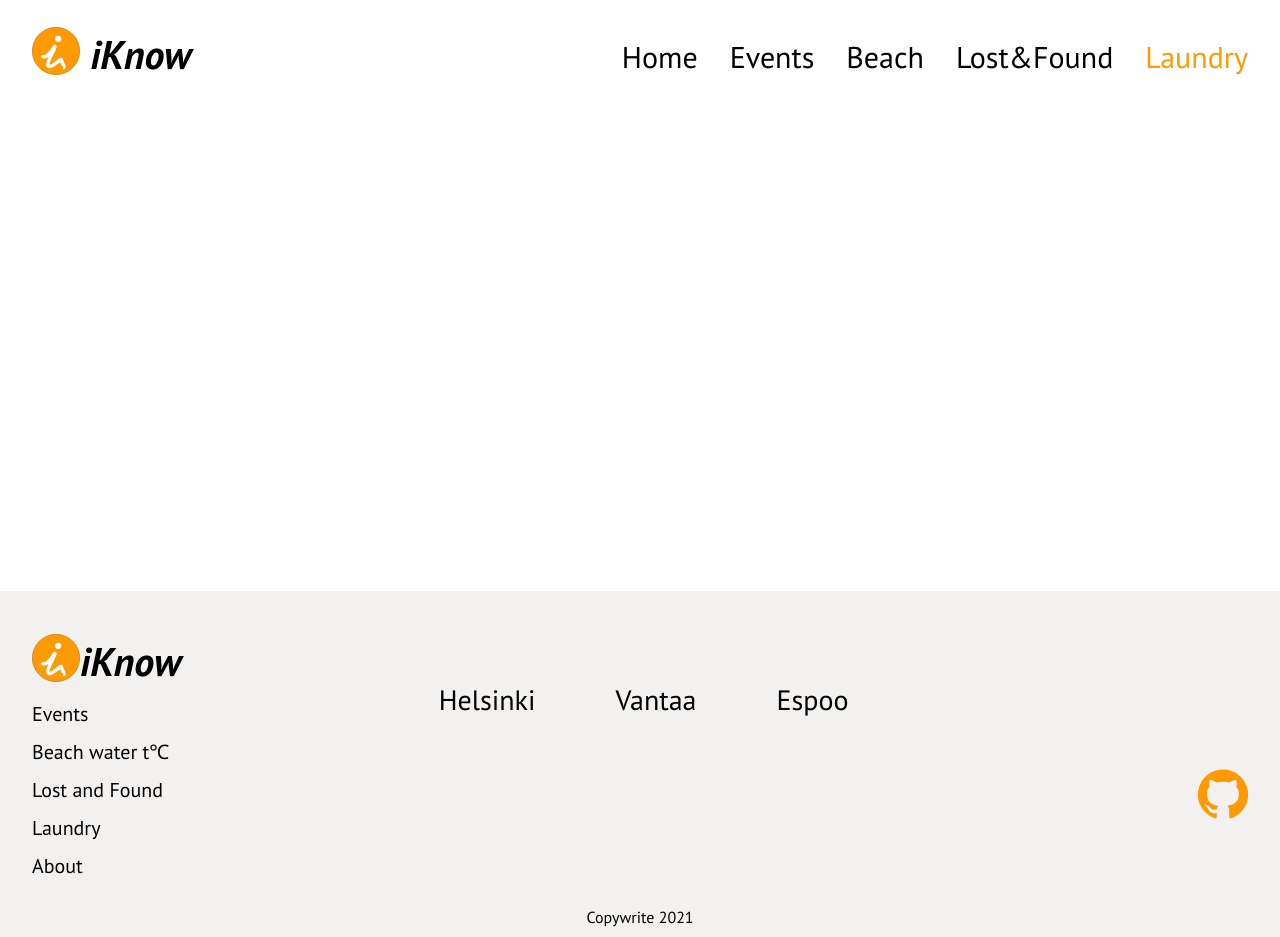
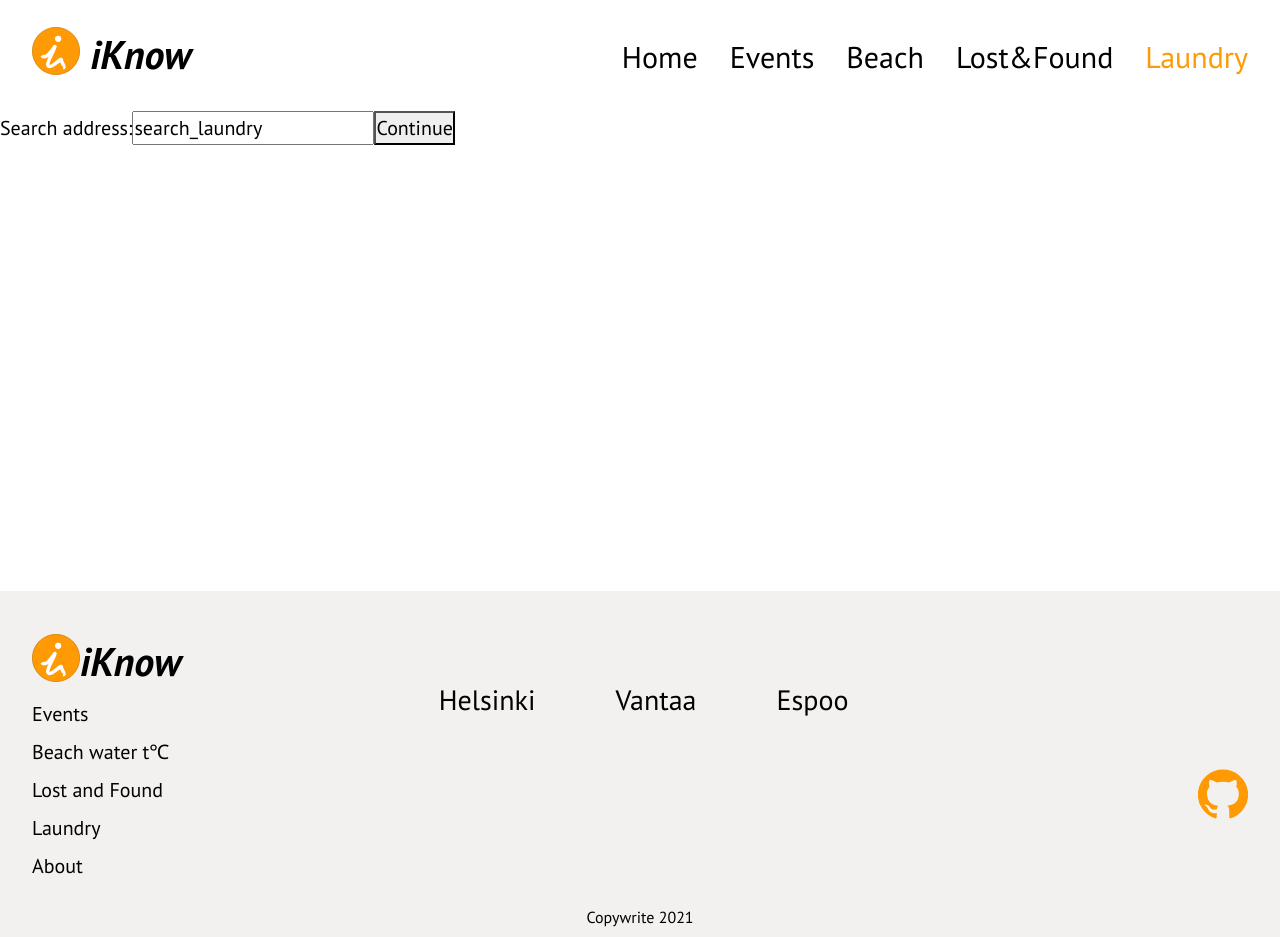
Before and after one commit to bch-team-summer-project/iknow, a React (Create React App) app: page /laundry in a window 1280 px wide. Built offline with nearby package versions, Linux system fonts and the light colour scheme; no server answers.

Commit message:
contact details & laundry folder

```diff
--- a/src/Main/Home/Home.js
+++ b/src/Main/Home/Home.js
@@ -58,7 +58,7 @@ const Home = () => {
                 </a>
               </li>
               <li>
-                <a href="/"> Lantsmann Kirill</a>
+                <a href="https://github.com/kirilllan"> kirilllan</a>
               </li>
               <li>
                 <a href="https://www.linkedin.com/in/jualiasha" target="_blanc">
--- /dev/null
+++ b/src/Main/Laundry/Laundry.js
@@ -0,0 +1,13 @@
+import React from 'react';
+
+const Laundry = () => {
+  return (
+    <form action="find_landry.php">
+      <label for="search_landry">Search address: </label>
+      <input type="text" name="search_landry" id="search_laundry" value="search_laundry"></input>
+      <button>Continue</button>
+    </form>
+  )
+}
+
+export default Laundry;
--- /dev/null
+++ b/src/Main/Laundry/frontpage.css
@@ -0,0 +1,18 @@
+* {
+  box-sizing: border-box;
+}
+
+body {
+  color: peachpuff;
+}
+form {
+  display: flex;
+  align-items: center;
+  justify-content: center;
+  flex-direction: column;
+}
+
+input {
+  border: 5px solid red;
+  border-radius: 5px;
+}
--- a/src/Main/Main.js
+++ b/src/Main/Main.js
@@ -4,6 +4,7 @@ import Beaches from "./BeachTemp/Beaches";
 import Events from "./Event/Events";
 import Home from "./Home/Home";
 import LostFound from "./LostAndFound/LostFound";
+import Laundry from "./Laundry/Laundry";
 
 const Main = () => {
   return (
@@ -21,7 +22,9 @@ const Main = () => {
         <Route path="/lost">
           <LostFound />
         </Route>
-        <Route path="/laundry"></Route>
+        <Route path="/laundry">
+          <Laundry />
+        </Route>
       </Switch>
     </main>
   );
```
